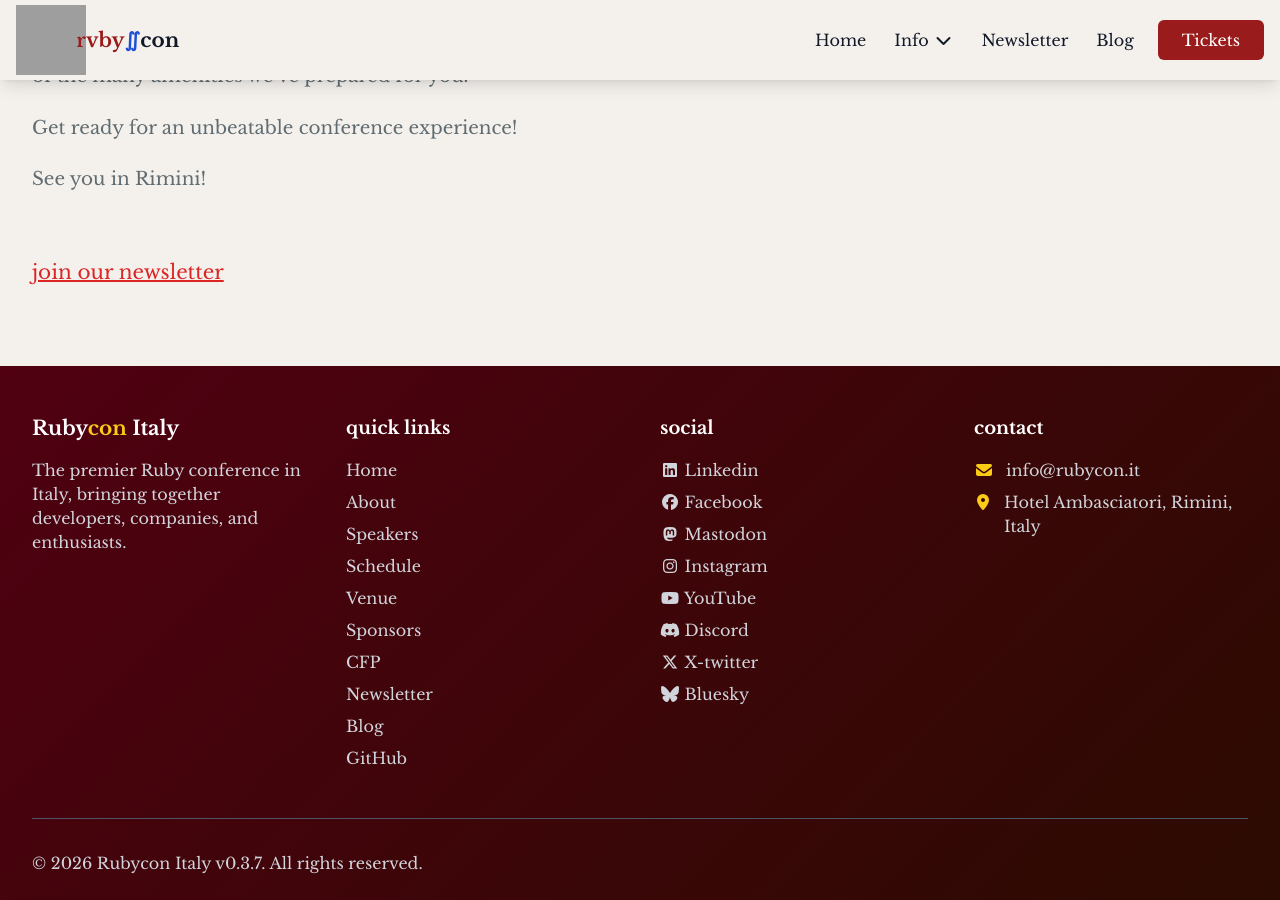
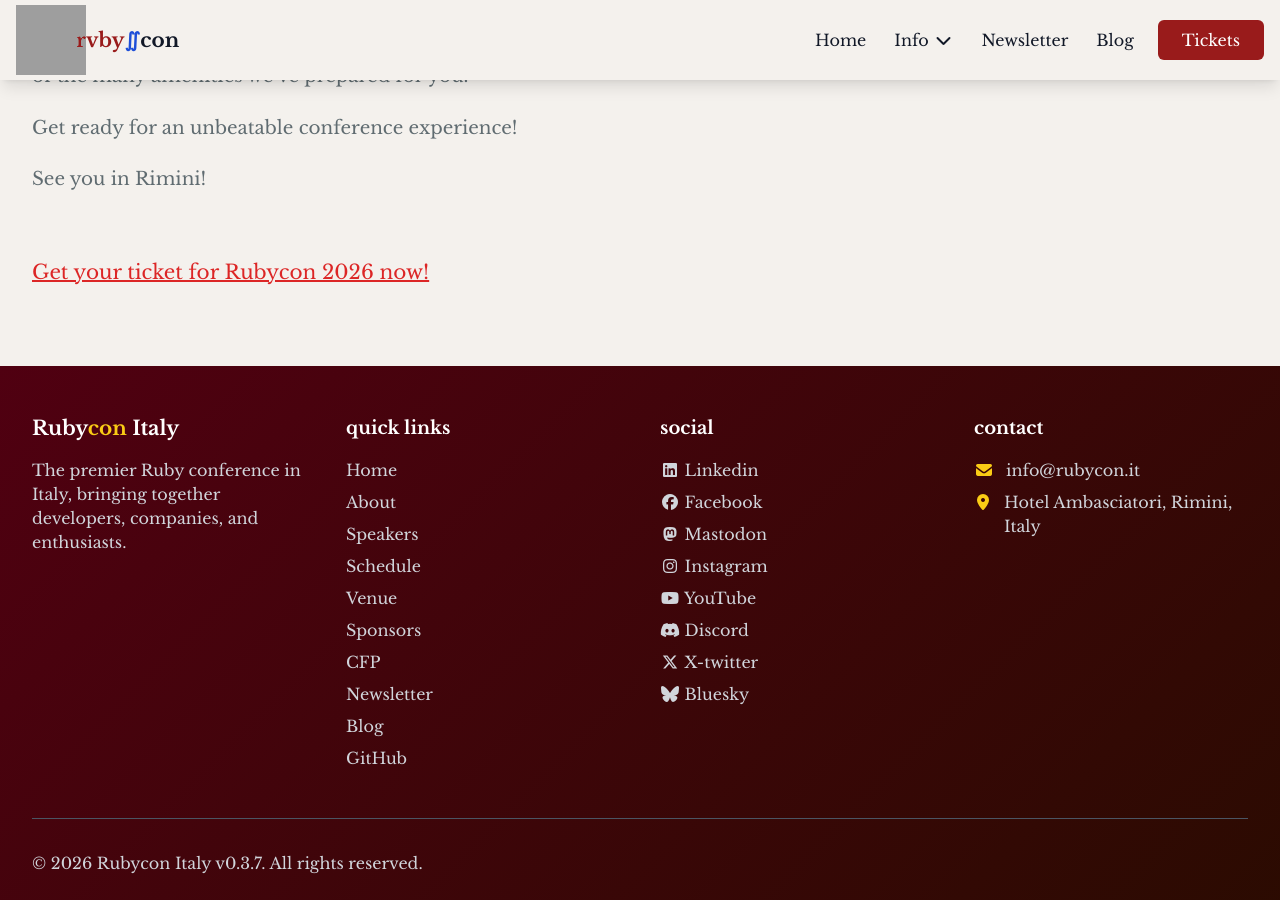
Before and after one commit to palladius/rubycon.it, a Jekyll site: the page built from rubycon.it/_posts/2025-10-14-hotel-ambasciatori.md, in a window 1280 px wide and 900 px high, scrolled down 772 px. Built offline with Jekyll 4.4.1, drawn with Linux system fonts in a browser that asks for light colours; nearby versions of some CDN libraries; grey boxes are pictures that could not be loaded.

Commit message:
Change CTA in blog

```diff
--- a/rubycon.it/_layouts/article.html
+++ b/rubycon.it/_layouts/article.html
@@ -18,7 +18,7 @@
             {{ content }}
         </div>
 
-        <a href="/#newsletter" class="block text-xl mt-16">join our newsletter</a>
+        <a href="https://ti.to/rubycon/rubycon-2026/" class="block text-xl mt-16">Get your ticket for Rubycon 2026 now!</a>
     </article>
 {% endcapture %}
 
```
